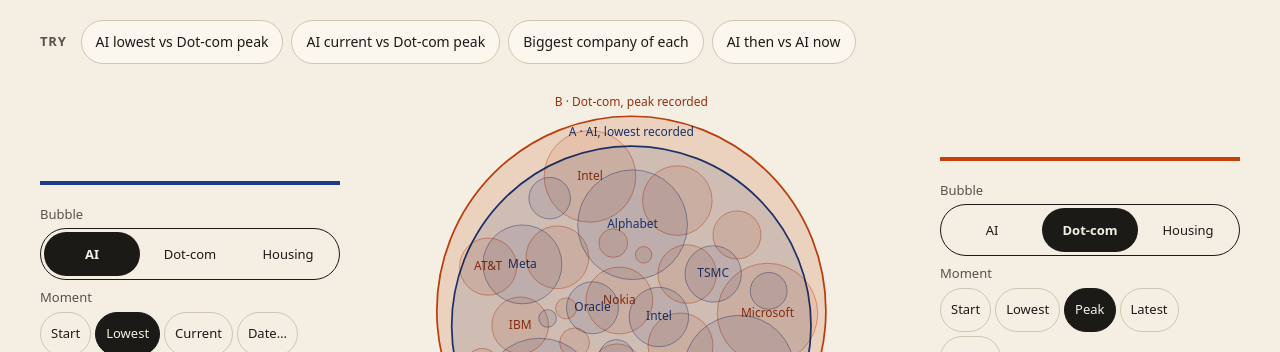
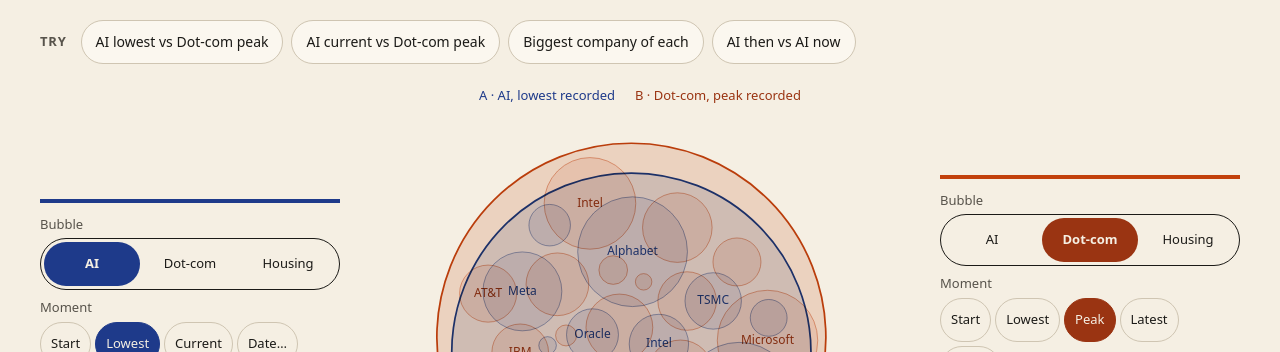
Before and after one commit to Rathtakrit/aibubble, an Astro site: page /compare in a window 1280 px wide. Shown: the part 181-533 px from the top of the page. Built offline with nearby package versions, Linux system fonts and the light colour scheme; Astro itself is replaced by a stand-in of ours.

Commit message:
Compare: pickers under the coloured line, side-coloured pills, no overlapping labels
Co-Authored-By: Claude Opus 5.5 <noreply@anthropic.com>

```diff
--- a/src/components/ComparePage.astro
+++ b/src/components/ComparePage.astro
@@ -66,13 +66,15 @@ const dayLabel = (date: string) => new Intl.DateTimeFormat("en-GB", { day: "nume
             </section>
           ))}
           <div class="drawing">
+            <div class="drawing-legend" data-size-legend aria-label="Drawing sides">
+              {frames.map((frame, index) => <span data-drawing-label={index}>{index === 0 ? "A" : "B"} · {names[frame.dataset.id]}, {choices[frame.moment].toLowerCase()}</span>)}
+            </div>
             <svg data-size viewBox="0 0 620 500" role="img" aria-label="A in blue and B in orange, sharing one area scale and bottom point">
               {frames.map((frame, index) => {
                 const r = 225 * Math.sqrt(frame.total / maximum);
                 return <g data-exposure={index}>
                   <circle data-shape={`${index}-frame`} cx="300" cy={485-r} r={r} class="outline" />
                   {frame.circles.map((circle) => <circle data-shape={`${index}-${circle.company.id}`} cx={300+(circle.x-50)*r/48} cy={485-r+(circle.y-50)*r/48} r={circle.r*r/48} class="company"><title>{circle.company.name}: {formatTotal(circle.value)}</title></circle>)}
-                  <text data-svg-label={index} x="300" y={Math.max(18, 485-r*2-12)} text-anchor="middle">{index === 0 ? "A" : "B"} · {names[frame.dataset.id]}, {choices[frame.moment].toLowerCase()}</text>
                 </g>;
               })}
               <line x1="300" y1="485" x2="300" y2="495" stroke="currentColor" />
--- a/src/lib/compare.ts
+++ b/src/lib/compare.ts
@@ -61,6 +61,13 @@ export function moments(dataset: CompareDataset): Record<Moment, string | null>
   return { start, lowest, peak: dataset.id === "ai" ? latest : peak, latest };
 }
 
+export type LabelBox = { x: number; y: number; width: number; height: number };
+
+export function labelsOverlap(a: LabelBox, b: LabelBox, gap = 4): boolean {
+  return a.x < b.x + b.width + gap && a.x + a.width + gap > b.x
+    && a.y < b.y + b.height + gap && a.y + a.height + gap > b.y;
+}
+
 // A zero baseline has no finite percentage change.
 export function percentDifference(a: number, b: number): number | null {
   return b === 0 ? (a === 0 ? 0 : null) : (a - b) / b * 100;
--- a/src/scripts/compare.ts
+++ b/src/scripts/compare.ts
@@ -1,5 +1,5 @@
-import { datasets, comparisonLine, formatTotal, moments, momentOptions, packedOn, percentDifference, totalOn } from "../lib/compare.ts";
-import type { CompareDataset, Moment } from "../lib/compare.ts";
+import { datasets, comparisonLine, formatTotal, labelsOverlap, moments, momentOptions, packedOn, percentDifference, totalOn } from "../lib/compare.ts";
+import type { CompareDataset, LabelBox, Moment } from "../lib/compare.ts";
 
 type Side = { dataset: CompareDataset; moment: Moment | "date"; date: string; players: Set<string> | null };
 const root = document.querySelector<HTMLElement>(".compare-page");
@@ -54,6 +54,7 @@ if (root) {
       return { ...snapshot, selected, baseline, start, circles: packedOn(selected, side.date), change: percentDifference(snapshot.total, baseline.total) };
     });
     query("[data-size]").toggleAttribute("hidden", measure !== "size");
+    query("[data-size-legend]").toggleAttribute("hidden", measure !== "size");
     query("[data-change]").toggleAttribute("hidden", measure !== "change");
     for (const button of root!.querySelectorAll<HTMLButtonElement>("[data-measure]")) button.setAttribute("aria-pressed", String(button.dataset.measure === measure));
     query("[data-result]").textContent = comparisonLine(frames[0].total, frames[1].total);
@@ -147,12 +148,22 @@ if (root) {
         group.append(name);
         nameLabels.push({ label: name, circle, width: textContext.measureText(entry.company.name).width });
       }
-      const label = query<SVGTextElement>(`[data-svg-label="${index}"]`);
-      label.style.fontSize = `${fontSize}px`;
-      label.textContent = `${index === 0 ? "A" : "B"} · ${names[side.dataset.id]}, ${momentLabel.toLowerCase()}`;
-      tween(label, "y", Math.max(18, 485-r*2-12));
+      query(`[data-drawing-label="${index}"]`).textContent = `${index === 0 ? "A" : "B"} · ${names[side.dataset.id]}, ${side.moment === "date" ? dayLabel(side.date) : momentLabel.toLowerCase()}`;
       const barLabel = query<SVGTextElement>(`[data-bar-label="${index}"]`);
-      barLabel.textContent = `${index === 0 ? "A" : "B"} · ${names[side.dataset.id]}: ${signed(frame.change)}`;
+      const barText = `${index === 0 ? "A" : "B"} · ${names[side.dataset.id]}: ${signed(frame.change)}`;
+      const lines: string[] = [];
+      for (const word of barText.split(" ")) {
+        const last = lines.length - 1;
+        if (last < 0 || textContext.measureText(`${lines[last]} ${word}`).width > 240) lines.push(word);
+        else lines[last] += ` ${word}`;
+      }
+      barLabel.replaceChildren();
+      for (const [lineIndex, line] of lines.entries()) {
+        const span = document.createElementNS(svgNS, "tspan");
+        span.textContent = line;
+        span.setAttribute("dy", lineIndex === 0 ? String(-(lines.length - 1) * fontSize * .6) : String(fontSize * 1.2));
+        barLabel.append(span);
+      }
       barLabel.style.fontSize = `${fontSize}px`;
       const falling = (frame.change ?? 0) < 0;
       barLabel.setAttribute("text-anchor", falling ? "end" : "start");
@@ -162,7 +173,7 @@ if (root) {
       const canvas = document.createElement("canvas");
       const context = canvas.getContext("2d")!;
       context.font = `${fontSize}px ${getComputedStyle(barLabel).fontFamily}`;
-      const labelWidth = Math.max(...frames.map((f, i) => context.measureText(`${i === 0 ? "A" : "B"} · ${names[sides[i].dataset.id]}: ${signed(f.change)}`).width));
+      const labelWidth = Math.min(240, Math.max(...frames.map((f, i) => context.measureText(`${i === 0 ? "A" : "B"} · ${names[sides[i].dataset.id]}: ${signed(f.change)}`).width)));
       const reach = Math.max(3 * unitsPerPixel, 290 - labelWidth - 8 * unitsPerPixel);
       const width = frame.change === null || frame.change === 0 ? 0 : Math.max(3 * unitsPerPixel, Math.abs(frame.change) / changeMaximum * reach);
       const length = falling ? -width : width;
@@ -236,18 +247,27 @@ if (root) {
       const progress = !animate || reducedMotion.matches ? 1 : Math.min((now-start)/400, 1);
       const eased = 1-Math.pow(1-progress, 3);
       for (const t of tweens) t.element.setAttribute(t.attribute, String(t.from+(t.to-t.from)*eased));
+      const placedNames: LabelBox[] = [];
       for (const { label, circle, width } of nameLabels) {
         const radius = Number(circle.getAttribute("r"));
-        label.setAttribute("x", circle.getAttribute("cx")!);
-        label.setAttribute("y", circle.getAttribute("cy")!);
-        label.style.visibility = Math.hypot(width / 2, fontSize / 2) <= radius * .85 ? "visible" : "hidden";
+        const x = Number(circle.getAttribute("cx"));
+        const y = Number(circle.getAttribute("cy"));
+        label.setAttribute("x", String(x));
+        label.setAttribute("y", String(y));
+        const box = { x: x - width / 2, y: y - fontSize / 2, width, height: fontSize };
+        const fits = Math.hypot(width / 2, fontSize / 2) <= radius * .85;
+        const visible = fits && !placedNames.some((placed) => labelsOverlap(box, placed, 4 * unitsPerPixel));
+        label.style.visibility = visible ? "visible" : "hidden";
+        if (visible) placedNames.push(box);
       }
       for (const index of [0, 1]) {
         const bar = query<SVGRectElement>(`[data-bar="${index}"]`);
         const label = query<SVGTextElement>(`[data-bar-label="${index}"]`);
         const falling = (frames[index].change ?? 0) < 0;
         const end = falling ? Number(bar.getAttribute("x")) : 300 + Number(bar.getAttribute("width"));
-        label.setAttribute("x", String(end + (falling ? -8 : 8) * unitsPerPixel));
+        const x = String(end + (falling ? -8 : 8) * unitsPerPixel);
+        label.setAttribute("x", x);
+        for (const span of label.querySelectorAll("tspan")) span.setAttribute("x", x);
       }
       if (progress < 1) animation = requestAnimationFrame(tick);
       else for (const element of root!.querySelectorAll("[data-exiting]")) element.remove();
--- a/src/styles/compare.css
+++ b/src/styles/compare.css
@@ -28,18 +28,22 @@ button:disabled { cursor: default; color: var(--ink-2); }
 .workbench { display: grid; grid-template-columns: minmax(160px, 300px) minmax(0, 620px) minmax(160px, 300px); gap: 32px; align-items: center; }
 .exposure { min-width: 0; --exposure: var(--a); --label: var(--a); }
 .exposure-1 { grid-column: 3; --exposure: var(--b); --label: var(--b-text); }
-.picker { border-top: 4px solid var(--exposure); padding-top: 12px; }
+.picker { border-top: 4px solid var(--exposure); padding-top: 0; }
 .picker summary { list-style: none; }
 .picker summary::-webkit-details-marker { display: none; }
 [data-tile] { display: none; }
-.picker-fields { display: flex; flex-direction: column; gap: 8px; padding-top: 8px; }
+.picker-fields { display: flex; flex-direction: column; gap: 8px; padding-top: 12px; }
 .picker label { display: flex; flex-direction: column; gap: 4px; font-size: 13px; color: var(--ink-2); }
 .picker-group > span { display: block; font-size: 13px; color: var(--ink-2); margin-bottom: 4px; }
 .bubble-pills { width: 100%; }
 .bubble-pills button { flex: 1; padding: 0 6px; font-size: 13px; }
 .moment-pills { display: flex; flex-wrap: wrap; gap: 4px; }
 .moment-pills button { border: 1px solid var(--rule); border-radius: 999px; padding: 0 10px; font-size: 13px; background: transparent; }
-.moment-pills button[aria-pressed=true] { background: var(--ink); color: var(--paper); border-color: var(--ink); }
+.picker button[aria-pressed=true] { background: var(--label); color: var(--paper); border-color: var(--label); }
+.drawing-legend { display: flex; flex-wrap: wrap; justify-content: center; gap: 4px 20px; margin-bottom: 8px; font-size: 13px; line-height: 1.5; }
+.drawing-legend span { min-width: 0; overflow-wrap: anywhere; }
+[data-drawing-label="0"] { color: var(--a); }
+[data-drawing-label="1"] { color: var(--b-text); }
 input[type=date] { width: 100%; min-width: 0; min-height: 44px; border: 1px solid var(--ink); background: transparent; padding: 0 10px; font-size: 16px; color: var(--ink); font-weight: 500; border-radius: 0; }
 .caption { margin-top: 8px; }
 .total { font-family: var(--font-serif); font-size: 34px; line-height: 1; }
@@ -89,7 +93,7 @@ dialog input { accent-color: var(--accent); width: 20px; height: 20px; flex-shri
   .source-grid, .player-grid { grid-template-columns: repeat(3, minmax(0, 1fr)); }
 }
 @media (min-width: 900px) {
-  .picker summary { pointer-events: none; }
+  .picker summary { display: none; }
 }
 @media (max-width: 899px) {
   .compare-page { min-height: 844px; font-size: 15px; line-height: 1.45; background-image: radial-gradient(var(--paper-dot) 1px,transparent 1px); background-size: 20px 20px; }
@@ -108,7 +112,8 @@ dialog input { accent-color: var(--accent); width: 20px; height: 20px; flex-shri
   .exposure-1 .picker { grid-column: 2; }
   .picker summary { min-height: 52px; padding: 6px 10px; cursor: pointer; }
   [data-tile] { display: block; font-size: 14px; }
-  .picker-fields { padding: 8px 6px 12px; }
+  .picker[open] summary { border-bottom: 4px solid var(--exposure); }
+  .picker-fields { padding: 12px 6px; }
   .bubble-pills { gap: 0; padding: 2px; }
   .bubble-pills button { font-size: 11px; padding: 0 3px; }
   [data-dialog="sources"], [data-dialog="players"] { padding: 12px; }
@@ -131,7 +136,7 @@ dialog input { accent-color: var(--accent); width: 20px; height: 20px; flex-shri
   .total { font-size: 28px; color: var(--label); }
   .caption p { font-size: 12px; }
   .result-row { display: contents; }
-  .result { order: 2; border-top: 1px solid var(--ink); padding-top: 10px; font-size: 26px; }
+  .result { order: 2; border-top: 1px solid var(--ink); padding-top: 10px; font-size: 26px; min-width: 0; max-width: 100%; overflow-wrap: anywhere; line-height: 1.3; }
   .quick-questions { order: 3; flex-wrap: nowrap; overflow-x: auto; scrollbar-width: thin; padding-bottom: 3px; }
   .quick-questions > span { display: none; }
   .quick-questions button { white-space: nowrap; flex-shrink: 0; font-size: 13px; padding: 0 12px; }
```
Also changed, not shown: src/lib/compare.test.ts (+11 -1 lines).
